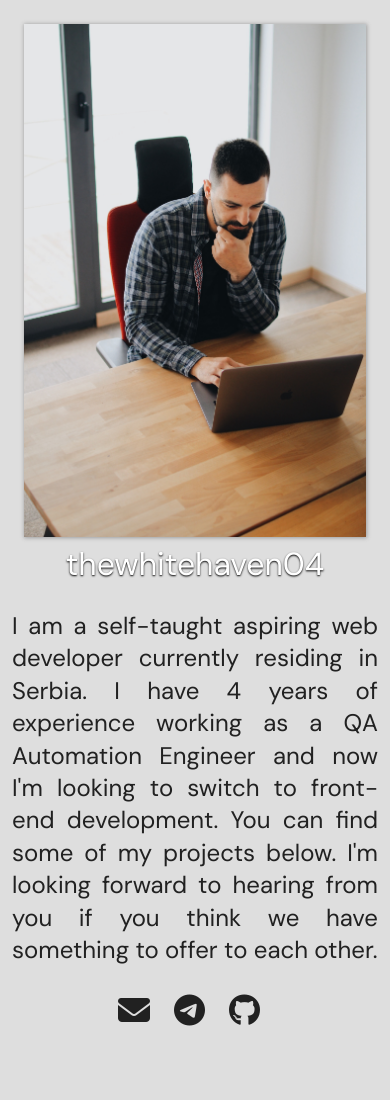
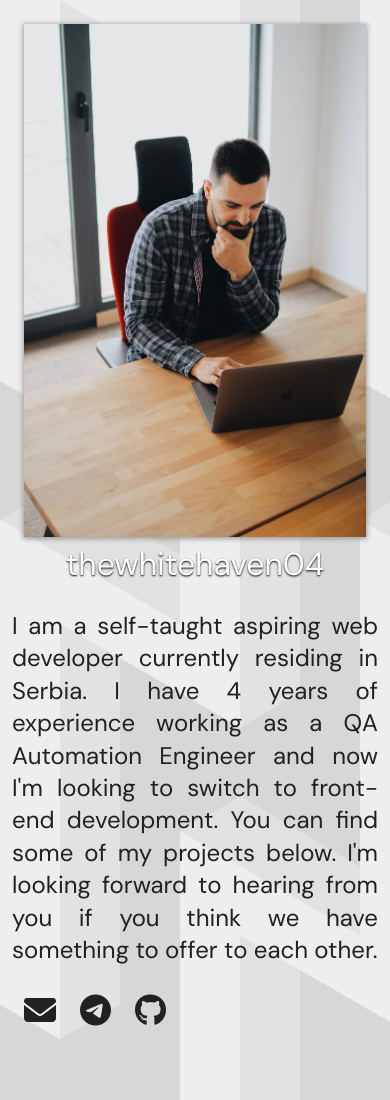
Before and after one commit to thewhitehaven04/PersonalPortfolio, a website built with webpack: page src/index.html in a window 390 px wide. Shown: the top 1100 px of the page. Built offline with nearby package versions, Linux system fonts and the light colour scheme; files whose address does not match are found by name.

Commit message:
light background pattern complete

```diff
--- a/src/index.html
+++ b/src/index.html
@@ -83,7 +83,7 @@
         </p>
       </div>
       <div
-        class="mobile-flex-row-reverse flex-column flex-j-space-between pad-single"
+        class="mobile-flex-row-reverse mobile-w-100 flex-column flex-j-space-between pad-single"
       >
         <button
           type="button"
@@ -294,7 +294,7 @@
       </article>
     </main>
     <footer class="flex-column flex-a-center g-double">
-      <h1 class="font-s-larger font-color-primary">Contact me</h1>
+      <h1 class="font-s-larger font-color-primary margin-single">Contact me</h1>
       <div class="flex-row g-quadruple font-s-larger">
         <a href="mailto:thewhitehaven04@gmail.com">
           <i class="fa-solid fa-envelope font-color-primary"></i>
--- a/src/styles/box.css
+++ b/src/styles/box.css
@@ -2,6 +2,12 @@
 /** dimensions */
 .w-100 {
   width: 100%;
+}
+
+@media screen and (max-width: 480px) {
+  .mobile-w-100 {
+    width: 100%;
+  }
 }
 
 .h-100 {
--- a/src/styles/style.css
+++ b/src/styles/style.css
@@ -14,15 +14,52 @@ body {
   margin: 0 auto;
 
   --max-main-width: 100vw;
-  --bg-color: #dedede;
+
   --font-color-primary: #212121;
   --font-color-secondary: #757575;
   --font-header: "Space Grotesk";
   --shadow-color: #9e9e9e;
   --card-color: #f5f5f5;
-  background-color: var(--bg-color);
   max-width: 1200px;
   line-height: 1.35;
+
+  --bg-color: #d7d7d7;
+  --bg-color-accent: #ffffff45;
+
+  /** the following pattern DOES NOT belong to me. Many thanks to: https://github.com/Afif13/CSS-Pattern */
+  --s: 60px;
+  /* control the size */
+  --c1: #eee;
+  --c2: var(--bg-color-accent);
+  --c3: var(--bg-color);
+
+  --g1: conic-gradient(
+    at calc(250% / 3) calc(50% / 3),
+    var(--c2) 60deg,
+    #0000 0 300deg,
+    var(--c1) 0
+  );
+  --g2: conic-gradient(at calc(50% / 3) 50%, #0000 75%, var(--c1) 0);
+  --g3: conic-gradient(at calc(100% / 3) 50%, #0000 75%, var(--c2) 0);
+  --g4: conic-gradient(
+    from 59deg at calc(200% / 3) calc(249% / 9),
+    var(--c3) 61deg,
+    #0000 62deg
+  );
+  --g5: conic-gradient(
+    from 60deg at 50% calc(250% / 3),
+    #e1e1e1 60deg,
+    var(--c1) 0 120deg,
+    #0000 0
+  );
+  --_p: calc(9 * tan(30deg) * var(--s));
+  background: var(--g1) calc(-1 * var(--s)) 0,
+    var(--g1) calc(2 * var(--s)) var(--_p), var(--g2),
+    var(--g2) calc(3 * var(--s)) var(--_p), var(--g3),
+    var(--g3) calc(3 * var(--s)) var(--_p), var(--g4),
+    var(--g4) calc(3 * var(--s)) var(--_p), var(--g5) calc(3 * var(--s)) 0,
+    var(--g5) 0 var(--_p) var(--c3);
+  background-size: calc(6 * var(--s)) calc(2 * var(--_p));
 }
 
 body.dark-theme {
@@ -31,20 +68,7 @@ body.dark-theme {
   --font-color-primary: #e6e6e6;
   --font-color-secondary: #b3b3b3;
   --bg-color: #1a1625;
-}
-
-.background {
-  background-color: #dedede;
-  opacity: 0.3;
-  background-image: repeating-radial-gradient(
-      circle at 0 0,
-      transparent 0,
-      #dedede 20px
-    ),
-    repeating-linear-gradient(#ffffff55, #ffffff);
-  position: fixed;
-  width: 100vw;
-  height: 100vh;
+  --bg-color-accent: #4444;
 }
 
 button {
@@ -161,7 +185,7 @@ main {
 }
 
 .b-shadow {
-  box-shadow: 0px 0px 4px 0.5px var(--shadow-color);
+  box-shadow: 0px 1px 5px 0.7px var(--shadow-color);
 }
 
 .border-round {
```
Also changed, not shown: README.md.
